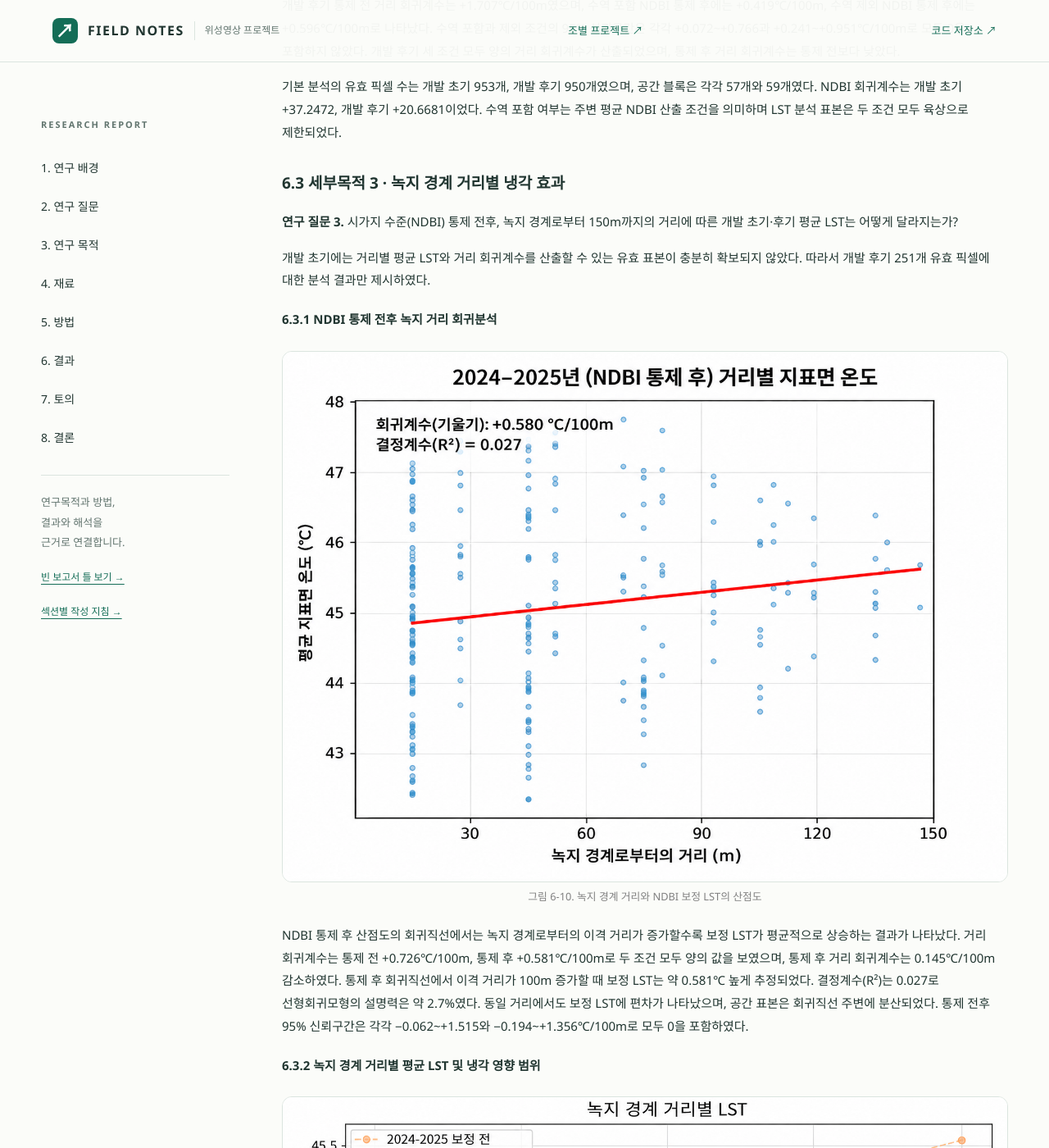
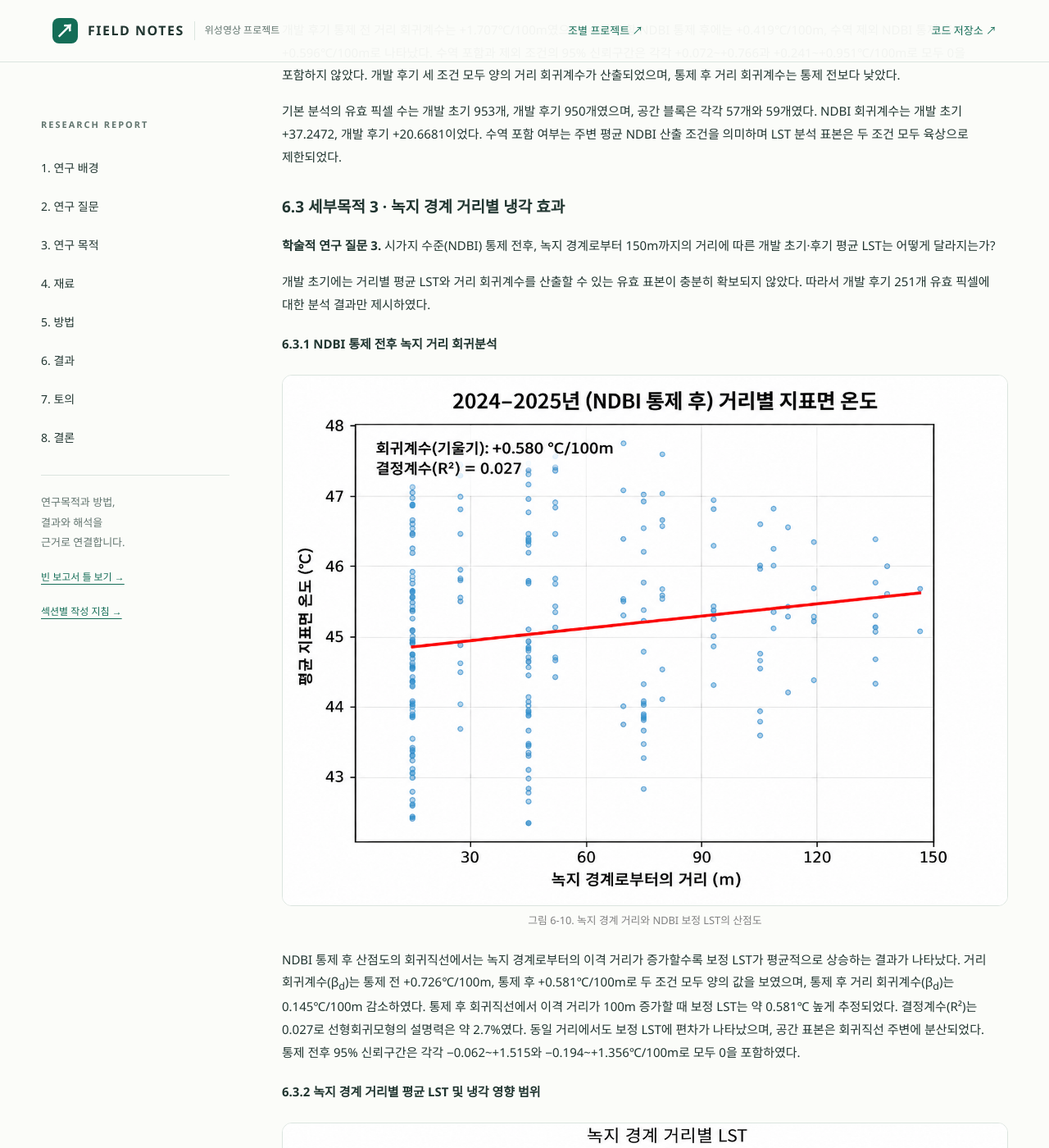
Before and after one commit to kimeunbyeol244/surveying-final-project-6, a Jekyll site: the page built from docs/index.md, in a window 1280 px wide and 1400 px high, scrolled down 23822 px. Shown: the whole window at 82% size. Built offline with Jekyll 4.4.1, drawn with Linux system fonts in a browser that asks for light colours; some of the changed text lies outside the part shown.

Commit message:
Update index.md

```diff
--- a/docs/index.md
+++ b/docs/index.md
@@ -398,7 +398,7 @@ Dynamic World V1의 평균 분류 확률을 5개 토지피복 유형으로 통
 
 <p class="report-result-table-caption">표 6-0. 개발 초기·후기 토지피복 유형별 면적 및 전체 연구대상지 대비 구성 비율</p>
 
-전체 연구대상지에서 가장 높은 비율을 나타낸 토지피복은 개발 초기 농경지(51.951%), 개발 후기 시가지(41.978%)였다. 시가지와 나지의 합산 비율은 19.277%에서 48.192%로 증가하였다.
+전체 연구대상지에서 가장 높은 비율을 나타낸 토지피복은 개발 초기 농경지(51.951%), 개발 후기 시가지(41.978%)였다. 시가지와 나지의 합산 비율은 19.277%에서 48.192%로 증가하였다. 미분류 영역이 두 시기 모두 존재하므로 농경지의 산출 면적이 0이라는 결과는 해당 분류 조건에서 농경지로 분류된 면적이 없음을 나타낸다.
 
 <figure class="report-result-figure">
   <img src="figures/basic_landcover_map.png" alt="개발 초기·후기 토지피복 유형별 공간분포" width="900">
@@ -416,13 +416,13 @@ Dynamic World V1의 평균 분류 확률을 5개 토지피복 유형으로 통
   <figcaption>그림 6-4. 개발 초기·후기 지표면온도(LST)의 공간분포</figcaption>
 </figure>
 
-개발 초기에는 연구대상지 내륙에 저온 지역과 상대적으로 높은 온도를 나타내는 지역이 혼재하였다. 개발 후기에는 연구대상지 내륙의 대부분에서 LST가 상승하였으며, 특히 중앙부 서쪽에서 상대적으로 높은 LST가 나타났다. 두 시기 모두 연구대상지 서측 낙동강 수면에서는 주변 육지보다 낮은 LST가 나타났다.
+개발 초기에는 연구대상지 내부의 저온 지역과 상대적으로 높은 온도를 나타내는 지역이 혼재하였다. 개발 후기에는 연구대상지 내부의 대부분이 높은 온도 범위로 이동하였으며, 특히 중앙부 서쪽에서 상대적으로 높은 LST가 나타났다. 두 시기 모두 연구대상지 서측 낙동강 수면에서는 주변 육지보다 낮은 LST가 나타났다.
 
 기초 탐색 분석에서 확인한 토지피복 구성 및 LST의 공간분포를 바탕으로, 이하에서는 토지피복 전환별 LST 변화와 수변·녹지 경계로부터의 거리별 LST를 정량적으로 비교하였다.
 
 ### 6.1 세부목적 1 · 개발 초기·후기 토지피복 및 열환경 변화
 
-**연구 질문 1.** 개발 초기(2016–2017년 7–8월)과 개발 후기(2024–2025년 7–8월)의 여름철 지표면온도(LST)는 에코델타시티에서 어떻게 달라졌으며, 그 변화는 토지피복 유형(시가지, 나지, 녹지, 수면, 농경지) 및 토지피복 전환 유형별로 어떻게 다르고 시가지 지수(NDBI)의 변화와 어떤 관련성을 보이는가?
+**학술적 연구 질문 1.** 개발 초기(2016–2017년 7–8월)과 개발 후기(2024–2025년 7–8월)의 여름철 지표면온도(LST)는 에코델타시티에서 어떻게 달라졌으며, 그 변화는 토지피복 유형(시가지, 나지, 녹지, 수면, 농경지) 및 토지피복 전환 유형별로 어떻게 다르고 시가지 지수(NDBI)의 변화와 어떤 관련성을 보이는가?
 
 #### 6.1.1 토지피복 전환 유형별 면적 및 LST 변화
 
@@ -483,21 +483,16 @@ Dynamic World V1의 평균 분류 확률을 5개 토지피복 유형으로 통
 
 #### 6.1.2 토지피복 유지지역 기준 상대적 LST 변화
 
-<p>시가지 유지지역의 평균 ΔLST인 5.761℃를 탐색적 지역 배경 온도 변화 기준값으로 적용하였다.</p>
+시가지 유지지역의 평균 ΔLST인 5.761℃를 탐색적 지역 배경 온도 변화 기준값으로 적용하였다.
 
-<p style="text-align: center;">
-  ΔLST<sub>배경</sub> = 5.761℃
-</p>
+<p style="text-align:center;">ΔLST<sub>배경</sub> = 5.761℃</p>
 
-<div class="report-result-figure">
-  <img src="figures/result_relative.png"
-       alt="시가지 유지지역 기준 상대적 LST 변화">
-  <div class="report-result-figure-caption">
-    그림 6-6. 시가지 유지지역 기준 상대적 ΔLST
-  </div>
-</div>
+<figure class="report-result-figure">
+  <img src="figures/result_relative.png" alt="유지지역 기준 상대적 LST 변화" width="900">
+  <figcaption>그림 6-6. 시가지 유지지역 기준 상대적 ΔLST</figcaption>
+</figure>
 
-<p>기준값을 차감한 결과, 농경지→시가지 전환 지역의 상대적 온도 상승량은 +2.385℃로 나타났다. 농경지→나지 전환 지역의 상대적 온도 상승량은 +3.305℃였다. 나지→시가지에서는 −3.253℃가 산출되어 기준값보다 낮은 상승폭을 보였다. 음의 상대적 변화량은 실제 LST가 하락했다는 뜻이 아니라 관측된 상승량이 기준값보다 작았음을 나타낸다.</p>
+기준값을 차감한 결과, 농경지→시가지 전환 지역의 상대적 온도 상승량은 +2.385℃로 나타났다. 농경지→나지 전환 지역의 상대적 온도 상승량은 +3.305℃였다. 나지→시가지에서는 −3.253℃가 산출되어 기준값보다 낮은 상승폭을 보였다. 음의 상대적 변화량은 실제 LST가 하락했다는 뜻이 아니라 관측된 상승량이 기준값보다 작았음을 나타낸다.
 
 #### 6.1.3 NDBI 수준별 개발 초기·후기 평균 LST
 
@@ -517,13 +512,13 @@ Dynamic World V1의 평균 분류 확률을 5개 토지피복 유형으로 통
   <figcaption>그림 6-8. ΔNDBI와 ΔLST의 산점도 및 최소제곱 회귀직선</figcaption>
 </figure>
 
-1,103개 유효 공간 표본의 산점도에서는 ΔNDBI가 증가하는 방향으로 ΔLST도 증가하는 경향이 나타났다. 피어슨 상관계수는 +0.712였으며, NDBI 회귀계수는 약 +13.73, 결정계수(R²)는 0.5068로 나타났다. ΔNDBI가 0.1 증가할 때 회귀직선에서 예측되는 ΔLST는 약 1.373℃ 높았다. 단순선형회귀모형의 설명력은 약 50.68%였다.
+1,103개 유효 공간 표본의 산점도에서는 ΔNDBI가 증가하는 방향으로 ΔLST도 증가하는 경향이 나타났다. 피어슨 상관계수(r)는 +0.712였으며, NDBI 회귀계수(β<sub>NDBI</sub>)는 약 +13.73, 결정계수(R²)는 0.5068로 나타났다. ΔNDBI가 0.1 증가할 때 회귀직선에서 예측되는 ΔLST는 약 1.373℃ 높았다. 단순선형회귀모형의 설명력은 약 50.68%였다.
 
 ΔNDVI와 ΔLST의 상관계수는 −0.678로 음의 관계를 나타냈다. 상관계수의 절댓값은 ΔNDBI(0.712)가 ΔNDVI(0.678)보다 높았다.
 
 ### 6.2 세부목적 2 · 수변 거리별 냉각 효과
 
-**연구 질문 2.** 주변 시가지 수준(NDBI) 통제 전후, 낙동강 수변으로부터의 거리에 따른 개발 초기·후기 평균 LST는 어떻게 달라지는가?
+**학술적 연구 질문 2.** 주변 시가지 수준(NDBI) 통제 전후, 낙동강 수변으로부터의 거리에 따른 개발 초기·후기 평균 LST는 어떻게 달라지는가?
 
 #### 6.2.1 개발 초기·후기 수변 거리별 평균 LST
 
@@ -575,7 +570,7 @@ Dynamic World V1의 평균 분류 확률을 5개 토지피복 유형으로 통
 
 ### 6.3 세부목적 3 · 녹지 경계 거리별 냉각 효과
 
-**연구 질문 3.** 시가지 수준(NDBI) 통제 전후, 녹지 경계로부터 150m까지의 거리에 따른 개발 초기·후기 평균 LST는 어떻게 달라지는가?
+**학술적 연구 질문 3.** 시가지 수준(NDBI) 통제 전후, 녹지 경계로부터 150m까지의 거리에 따른 개발 초기·후기 평균 LST는 어떻게 달라지는가?
 
 개발 초기에는 거리별 평균 LST와 거리 회귀계수를 산출할 수 있는 유효 표본이 충분히 확보되지 않았다. 따라서 개발 후기 251개 유효 픽셀에 대한 분석 결과만 제시하였다.
 
@@ -586,7 +581,7 @@ Dynamic World V1의 평균 분류 확률을 5개 토지피복 유형으로 통
   <figcaption>그림 6-10. 녹지 경계 거리와 NDBI 보정 LST의 산점도</figcaption>
 </figure>
 
-NDBI 통제 후 산점도의 회귀직선에서는 녹지 경계로부터의 이격 거리가 증가할수록 보정 LST가 평균적으로 상승하는 결과가 나타났다. 거리 회귀계수는 통제 전 +0.726℃/100m, 통제 후 +0.581℃/100m로 두 조건 모두 양의 값을 보였으며, 통제 후 거리 회귀계수는 0.145℃/100m 감소하였다. 통제 후 회귀직선에서 이격 거리가 100m 증가할 때 보정 LST는 약 0.581℃ 높게 추정되었다. 결정계수(R²)는 0.027로 선형회귀모형의 설명력은 약 2.7%였다. 동일 거리에서도 보정 LST에 편차가 나타났으며, 공간 표본은 회귀직선 주변에 분산되었다. 통제 전후 95% 신뢰구간은 각각 −0.062~+1.515와 −0.194~+1.356℃/100m로 모두 0을 포함하였다.
+NDBI 통제 후 산점도의 회귀직선에서는 녹지 경계로부터의 이격 거리가 증가할수록 보정 LST가 평균적으로 상승하는 결과가 나타났다. 거리 회귀계수(β<sub>d</sub>)는 통제 전 +0.726℃/100m, 통제 후 +0.581℃/100m로 두 조건 모두 양의 값을 보였으며, 통제 후 거리 회귀계수(β<sub>d</sub>)는 0.145℃/100m 감소하였다. 통제 후 회귀직선에서 이격 거리가 100m 증가할 때 보정 LST는 약 0.581℃ 높게 추정되었다. 결정계수(R²)는 0.027로 선형회귀모형의 설명력은 약 2.7%였다. 동일 거리에서도 보정 LST에 편차가 나타났으며, 공간 표본은 회귀직선 주변에 분산되었다. 통제 전후 95% 신뢰구간은 각각 −0.062~+1.515와 −0.194~+1.356℃/100m로 모두 0을 포함하였다.
 
 #### 6.3.2 녹지 경계 거리별 평균 LST 및 냉각 영향 범위
 
@@ -598,6 +593,7 @@ NDBI 통제 후 산점도의 회귀직선에서는 녹지 경계로부터의 이
 NDBI 통제 전 평균 LST는 0–30m에서 44.823℃, 30–60m에서 45.066℃, 60–90m에서 45.248℃, 90–120m에서 45.419℃, 120–150m에서 45.507℃로 나타났다. 다섯 구간 모두 이전 구간보다 평균 LST가 높았으며, 첫 구간과 마지막 구간의 차이는 0.684℃였다.
 
 NDBI 통제 후 평균 LST는 같은 구간 순으로 44.868℃, 45.088℃, 45.158℃, 45.392℃, 45.359℃였다. 0–30m에서 90–120m까지 평균 LST가 연속적으로 증가하였으며, 두 구간 사이의 차이는 0.524℃였다. 90–120m에서 가장 높은 평균 보정 LST가 나타난 후 120–150m에서는 0.033℃ 감소하였다. 통제 후 거리별 평균 LST의 상승 양상은 90–120m 구간까지 관찰되었으며, 120m 이상 구간에서는 이러한 상승 양상이 이어지지 않았다.
+
 
 
 
```
